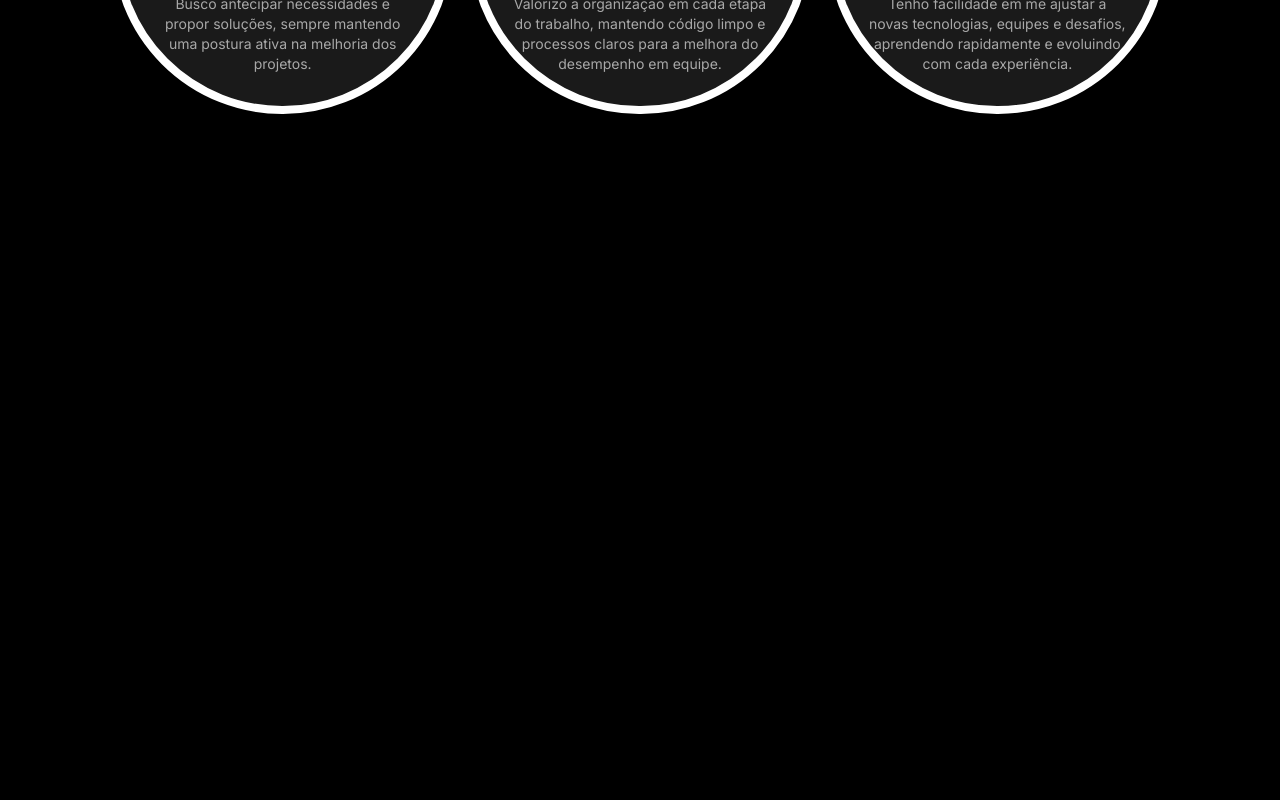
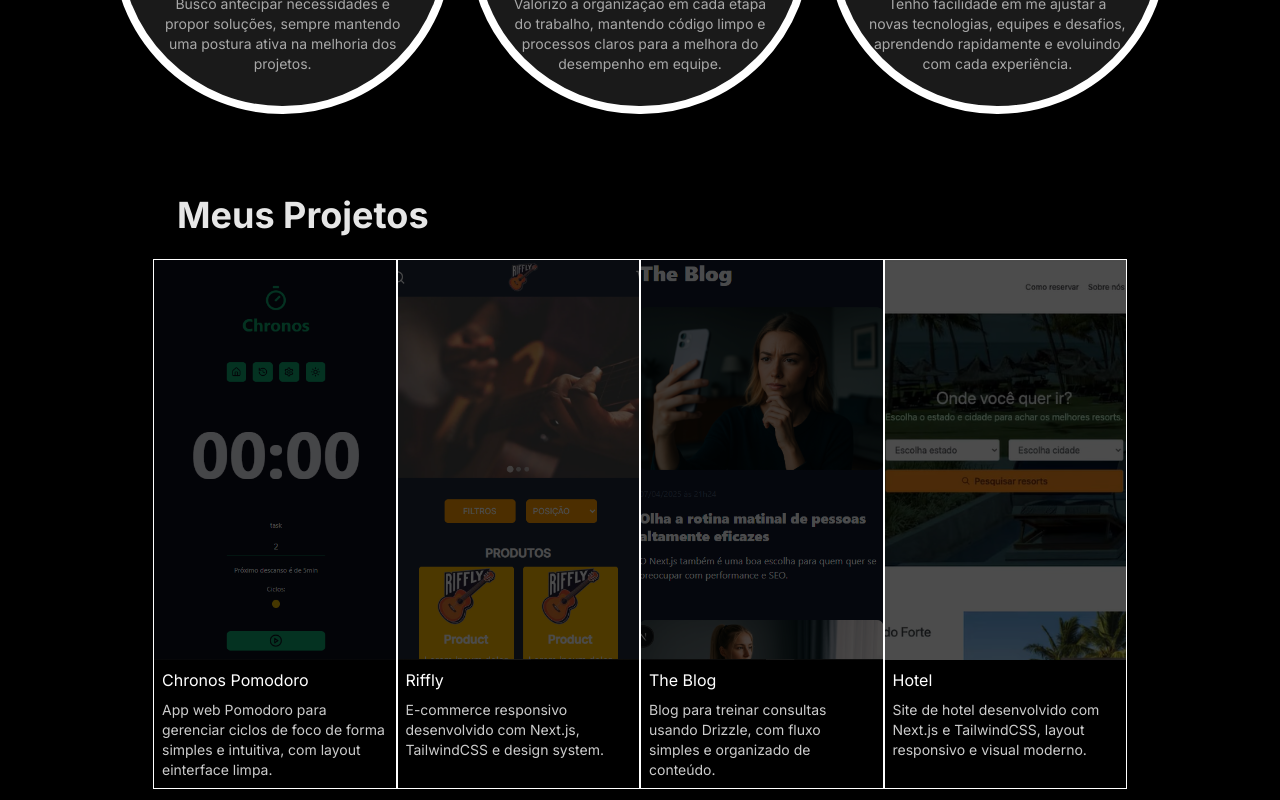
Before and after one commit to Tyago404/Portifolio, a Next.js app: page / in a window 1280 px wide. Shown: the part 1520-2320 px from the top of the page. Before the commit the page ends 1706 px from the top, so only its background shows below. Built offline with nearby package versions, Linux system fonts and the light colour scheme.

Commit message:
style(projects):Adding mobile styles

```diff
--- a/src/app/page.tsx
+++ b/src/app/page.tsx
@@ -22,10 +22,9 @@ export default function Home() {
         <Header />
         <Gallery />
         <Skills />
-
-        {/*
         <MyProjects />
         <About />
+         {/*
         <Footer /> */}
       </MainContainer>
     </>
--- a/src/components/MyProjects/Project.tsx
+++ b/src/components/MyProjects/Project.tsx
@@ -1,5 +1,6 @@
 import Image from "next/image";
 import { Paragraph } from "../Paragraph";
+import clsx from "clsx";
 
 type ProjectProps = {
   src: string;
@@ -17,25 +18,24 @@ export function Project({
   pText,
 }: ProjectProps) {
   return (
-    <div className="border group w-full ">
+    <div className="border w-full ">
       <p
-        className="
-    absolute
-    z-100
-    m-5
-    opacity-0
-    text-white
-    -translate-x-full
-    group-hover:opacity-100
-    group-hover:translate-x-0
-    transition-all
-    duration-100
-    ease-out"
+        className={clsx(
+          "absolute z-100 m-5 -translate-x-full",
+          "opacity-0 text-white bg-black p-2 rounded-full text-sm",
+          "group-hover:opacity-100 group-hover:translate-x-0",
+          "transition-all duration-300 ease-out"
+        )}
       >
         {pText}
       </p>
       <div className="relative h-100 brightness-30 hover:brightness-90 transition-all ">
-        <Image src={src} alt={alt} fill />
+        <Image
+          src={src}
+          alt={alt}
+          fill
+          className="w-full h-full object-cover"
+        />
       </div>
       <div className=" flex flex-col gap-2 p-2 bg-black ">
         <h1>{titleText}</h1>
--- a/src/components/MyProjects/index.tsx
+++ b/src/components/MyProjects/index.tsx
@@ -5,7 +5,7 @@ export function MyProjects() {
   return (
     <section className="border border-transparent border-b-white p-12">
       <Heading as="h1" id="projects" text="Meus Projetos" />
-      <div className="flex ">
+      <div className="flex flex-col md:flex-row gap-4 md:gap-0 ">
         <Project
           src="/images/chronos-pomodoro-print.png"
           alt="chronosPrint"
```
